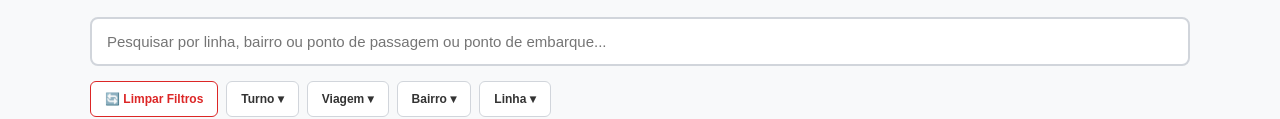
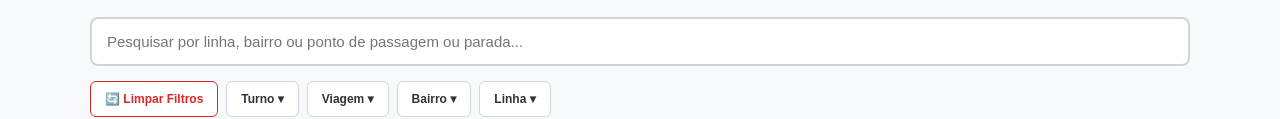
Before and after one commit to TransporteFretado/TESTE, a plain HTML site: page index.html in a window 1280 px wide. Shown: the part 200-319 px from the top of the page. Drawn offline with Linux system fonts and the light colour scheme.

Commit message:
Update index.html

```diff
--- a/index.html
+++ b/index.html
@@ -175,7 +175,7 @@
     </div>
 
     <div class="search-box">
-        <input type="text" id="search" placeholder="Pesquisar por linha, bairro ou ponto de passagem ou ponto de embarque..." autocomplete="off">
+        <input type="text" id="search" placeholder="Pesquisar por linha, bairro ou ponto de passagem ou parada..." autocomplete="off">
         <button id="clearSearch">✕</button>
     </div>
 
```
